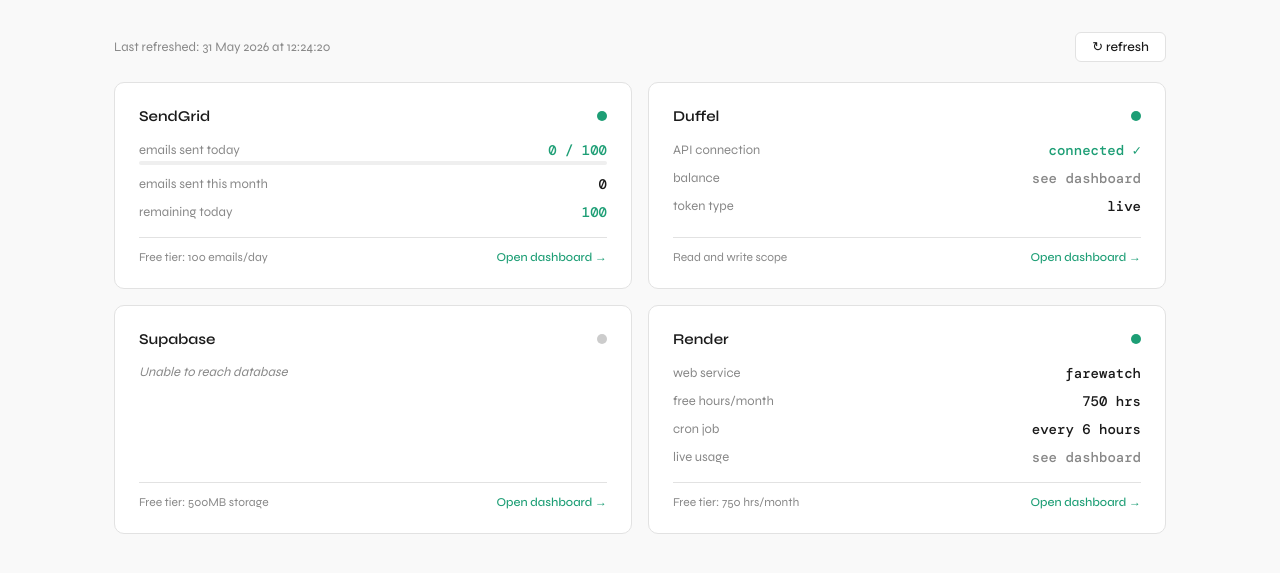
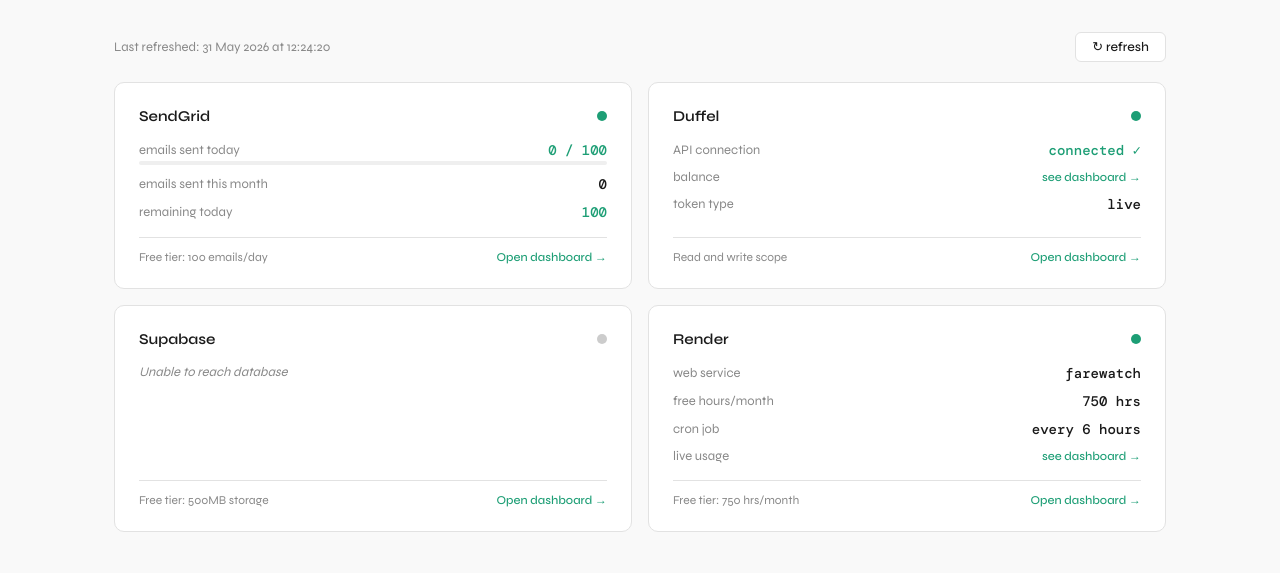
Before and after one commit to knollanna/FareWatch, a Flask app: page /usage in a window 1280 px wide. Shown: the part 56-629 px from the top of the page. Run offline with Flask 3, Linux system fonts and the light colour scheme; the visitor is signed in with stand-in values (Sample User, id 1); data that the repository does not hold is empty.

Commit message:
Replace 'see dashboard' text with clickable links

```diff
--- a/templates/usage.html
+++ b/templates/usage.html
@@ -80,7 +80,7 @@
           {% else %}
             <div class="usage-metric">
               <span class="usage-metric-label">balance</span>
-              <span class="usage-metric-value" style="color:var(--muted)">see dashboard</span>
+              <a href="{{ df.dashboard_url }}" target="_blank" class="usage-dashboard-link">see dashboard →</a>
             </div>
           {% endif %}
 
@@ -128,7 +128,7 @@
 
           <div class="usage-metric">
             <span class="usage-metric-label">database size</span>
-            <span class="usage-metric-value" style="color:var(--muted)">see dashboard</span>
+            <a href="{{ sb.dashboard_url }}/database/usage" target="_blank" class="usage-dashboard-link">see dashboard →</a>
           </div>
 
         </div>
@@ -165,7 +165,7 @@
         </div>
         <div class="usage-metric">
           <span class="usage-metric-label">live usage</span>
-          <span class="usage-metric-value" style="color:var(--muted)">see dashboard</span>
+          <a href="{{ rd.dashboard_url }}" target="_blank" class="usage-dashboard-link">see dashboard →</a>
         </div>
       </div>
 
```
